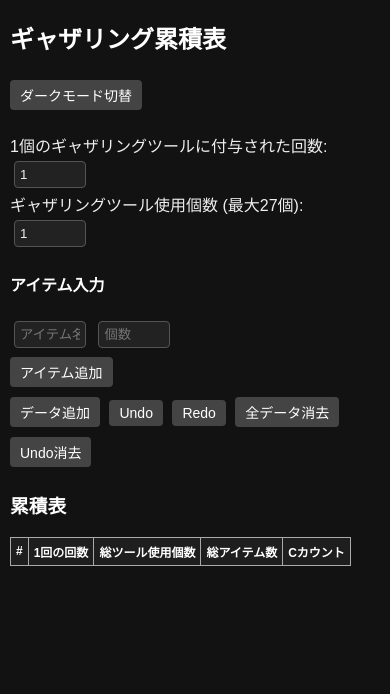
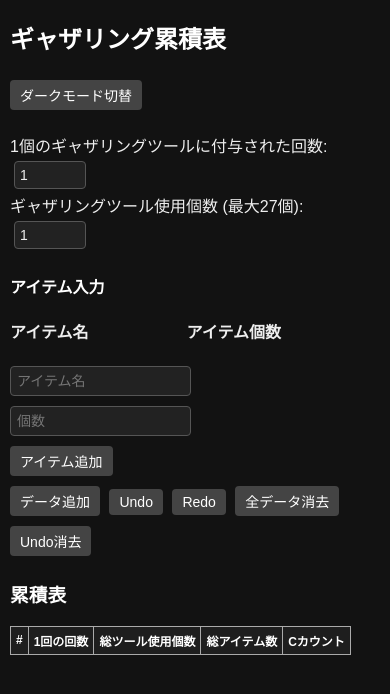
Before and after one commit to remusinonokayu-crypto/da3-calc, a plain HTML site: page gathering.html in a window 390 px wide. Both pictures are taken after a click on the button "ダークモード切替". Drawn offline with Linux system fonts and the light colour scheme.

Commit message:
Update gathering.html

```diff
--- a/gathering.html
+++ b/gathering.html
@@ -3,7 +3,7 @@
 <head>
 <meta charset="UTF-8">
 <title>ギャザリング累積表</title>
-<meta name="viewport" content="width=device-width, initial-scale=1.0">
+<meta name="viewport" content="width=device-width, initial-scale=1.0, maximum-scale=1.0, user-scalable=no">
 <style>
 body { font-family: sans-serif; margin: 10px; background-color: #fff; color: #000; transition: background-color 0.3s, color 0.3s; }
 body.dark { background-color: #121212; color: #eee; }
@@ -32,12 +32,88 @@ body.dark button { background-color: #444; color: #fff; }
 body.dark button:hover { background-color: #666; }
 
 @media (max-width: 600px) {
-  input { width: 60px; padding: 5px; }
+  input { width: 60px; padding: 5px; font-size: 14px; }
   button { padding: 5px 10px; font-size: 14px; }
   th, td { font-size: 12px; padding: 5px; }
+  .labelRow {
+    flex-wrap: wrap;
+  }
+  .labelRow > div {
+    width: 45%;
+    margin-bottom: 4px;
+  }
+  .itemRow {
+    flex-wrap: wrap;
+  }
+  .itemRow input {
+    width: 45% !important;
+    margin-bottom: 4px;
+  }
+  .itemRow button {
+    width: 100%;
+    margin: 0 0 8px 0;
+  }
 }
 
 .table-container { overflow-x: auto; }
+
+.labelRow {
+  display: flex;
+  gap: 10px;
+  margin-bottom: 5px;
+}
+.labelRow > div {
+  font-weight: bold;
+}
+.labelName {
+  width: 80px;
+}
+.labelCount {
+  width: 110px;
+}
+.labelButton {
+  width: 60px;
+}
+.itemRow {
+  display: flex;
+  gap: 10px;
+  margin-bottom: 5px;
+  align-items: center;
+}
+.itemRow input {
+  width: 80px;
+  margin: 0;
+  padding: 6px;
+  border-radius: 4px;
+  border: 1px solid #aaa;
+  background-color: #fff;
+  color: #000;
+  transition: background-color 0.3s, color 0.3s;
+}
+body.dark .itemRow input {
+  background-color: #222;
+  color: #eee;
+  border: 1px solid #555;
+}
+.itemRow button {
+  padding: 6px 10px;
+  border-radius: 4px;
+  border: none;
+  background-color: #ccc;
+  color: #000;
+  cursor: pointer;
+  transition: background-color 0.3s, color 0.3s;
+}
+body.dark .itemRow button {
+  background-color: #444;
+  color: #fff;
+}
+.itemRow button:hover {
+  background-color: #999;
+}
+body.dark .itemRow button:hover {
+  background-color: #666;
+}
 </style>
 </head>
 <body>
@@ -50,6 +126,14 @@ body.dark button:hover { background-color: #666; }
 <label>ギャザリングツール使用個数 (最大27個): <input type="number" id="toolCount" value="1" min="1" max="27"></label><br>
 
 <h4>アイテム入力</h4>
+
+<!-- ラベル追加 -->
+<div class="labelRow">
+  <div class="labelName">アイテム名</div>
+  <div class="labelCount">アイテム個数</div>
+  <div class="labelButton"></div>
+</div>
+
 <div id="itemsContainer">
   <div class="itemRow">
     <input type="text" placeholder="アイテム名" class="itemName">
@@ -69,7 +153,7 @@ body.dark button:hover { background-color: #666; }
 <table id="cumulativeTable">
   <tr id="tableHeader">
     <th>#</th>
-    <th>1個の回数</th>
+    <th>1回の回数</th>
     <th>総ツール使用個数</th>
     <th>総アイテム数</th>
     <th>Cカウント</th>
```
